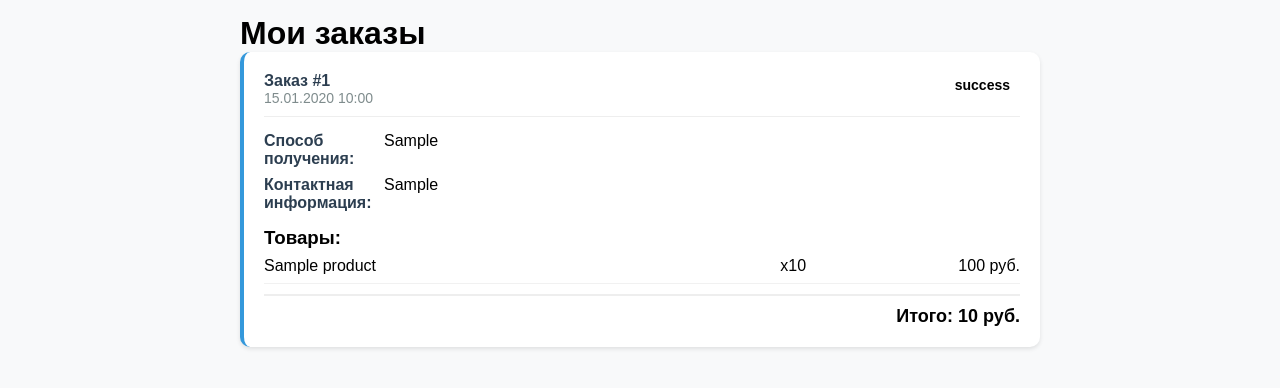
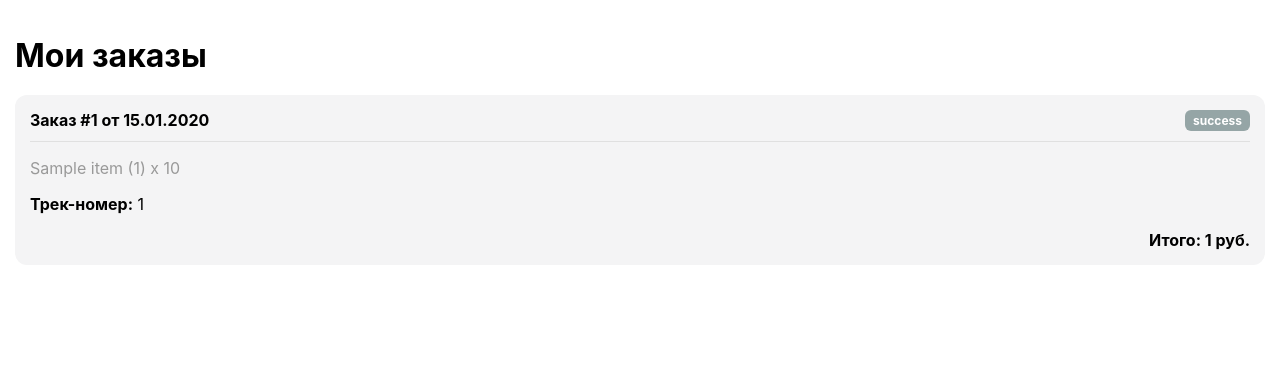
Before and after one commit to Roman-G-men/vipsneaker-bot, a Flask app: template templates/orders.html in a window 1280 px wide. Shown: the top 388 px of the page. Run offline with Flask 3, Linux system fonts and the light colour scheme; the template is opened without the code that fills it: most values are stand-ins (such as "Sample title", 1, 10 or a date in 2020); parts of the project's set-up code (start-up, migrations or seed data) failed here and were passed over; some libraries are stand-ins or nearby versions.

Commit message:
Final version of webapp and templates

```diff
--- a/templates/orders.html
+++ b/templates/orders.html
@@ -3,167 +3,91 @@
 <head>
     <meta charset="UTF-8">
     <meta name="viewport" content="width=device-width, initial-scale=1.0">
-    <title>Мои заказы - VIP Sneaker Shop</title>
+    <title>Мои заказы - VibesResell</title>
     <script src="https://telegram.org/js/telegram-web-app.js"></script>
     <style>
-        * {
-            box-sizing: border-box;
-            margin: 0;
-            padding: 0;
-            font-family: 'Arial', sans-serif;
+        :root {
+            --tg-theme-bg-color: #ffffff;
+            --tg-theme-text-color: #000000;
+            --tg-theme-hint-color: #999999;
+            --tg-theme-link-color: #3390ec;
+            --tg-theme-button-color: #3390ec;
+            --tg-theme-button-text-color: #ffffff;
+            --tg-theme-secondary-bg-color: #f4f4f5;
         }
-        body {
-            background-color: #f8f9fa;
+        body { font-family: -apple-system, BlinkMacSystemFont, 'Segoe UI', Roboto, 'Helvetica Neue', Arial, sans-serif; margin: 0; padding: 15px; background-color: var(--tg-theme-bg-color); color: var(--tg-theme-text-color); }
+        h1 { margin-bottom: 20px; }
+        .order-card {
+            background-color: var(--tg-theme-secondary-bg-color);
+            border-radius: 12px;
             padding: 15px;
-        }
-        .container {
-            max-width: 800px;
-            margin: 0 auto;
-        }
-        .order-card {
-            background: white;
-            border-radius: 10px;
-            padding: 20px;
-            margin-bottom: 20px;
-            box-shadow: 0 2px 4px rgba(0,0,0,0.1);
-            border-left: 4px solid #3498db;
+            margin-bottom: 15px;
         }
         .order-header {
             display: flex;
             justify-content: space-between;
-            margin-bottom: 15px;
+            font-weight: bold;
+            margin-bottom: 10px;
             padding-bottom: 10px;
-            border-bottom: 1px solid #eee;
-        }
-        .order-id {
-            font-weight: bold;
-            color: #2c3e50;
-        }
-        .order-date {
-            color: #7f8c8d;
-            font-size: 14px;
+            border-bottom: 1px solid #e0e0e0;
         }
         .order-status {
-            padding: 5px 10px;
-            border-radius: 5px;
-            font-weight: bold;
-            font-size: 14px;
+            padding: 3px 8px;
+            border-radius: 6px;
+            font-size: 12px;
+            color: white;
+            background-color: #95a5a6; /* Серый по умолчанию */
         }
-        .status-processing {
-            background-color: #f39c12;
-            color: white;
-        }
-        .status-sent {
-            background-color: #3498db;
-            color: white;
-        }
-        .status-ready {
-            background-color: #27ae60;
-            color: white;
-        }
-        .status-completed {
-            background-color: #7f8c8d;
-            color: white;
-        }
-        .order-info {
-            margin-bottom: 15px;
-        }
-        .info-item {
-            margin-bottom: 8px;
-            display: flex;
-        }
-        .info-label {
-            font-weight: bold;
-            width: 120px;
-            color: #2c3e50;
-        }
-        .info-value {
-            flex: 1;
-        }
-        .order-items {
-            margin-top: 15px;
-        }
-        .order-item {
-            display: flex;
-            justify-content: space-between;
-            padding: 8px 0;
-            border-bottom: 1px solid #f1f1f1;
-        }
-        .item-name {
-            flex: 3;
-        }
-        .item-quantity {
-            flex: 1;
-            text-align: center;
-        }
-        .item-price {
-            flex: 1;
-            text-align: right;
-        }
-        .order-total {
-            text-align: right;
-            font-weight: bold;
-            margin-top: 10px;
-            font-size: 18px;
-            padding-top: 10px;
-            border-top: 2px solid #eee;
-        }
-        .no-orders {
-            text-align: center;
-            padding: 40px;
-            color: #7f8c8d;
-        }
+        .order-status.processing { background-color: #f39c12; } /* Обработка */
+        .order-status.shipped { background-color: #3498db; }   /* Отправлен */
+        .order-status.delivered { background-color: #2ecc71; } /* Доставлен */
+        .order-status.cancelled { background-color: #e74c3c; }  /* Отменен */
+
+        .item-list { list-style: none; padding-left: 0; margin-bottom: 10px; }
+        .item-list li { color: var(--tg-theme-hint-color); }
+        .order-footer { text-align: right; font-weight: bold; }
+        .empty-orders { text-align: center; padding: 40px; color: var(--tg-theme-hint-color); }
     </style>
 </head>
 <body>
-    <div class="container">
     <h1>Мои заказы</h1>
 
-        {% if not orders %}
-        <div class="no-orders">
-            <p>У вас еще нет заказов</p>
-            <a href="{{ url_for('index') }}">Перейти в магазин</a>
-        </div>
-        {% else %}
+    {% if orders %}
         {% for order in orders %}
         <div class="order-card">
             <div class="order-header">
-                    <div>
-                        <div class="order-id">Заказ #{{ order.id }}</div>
-                        <div class="order-date">{{ order.date_created.strftime('%d.%m.%Y %H:%M') }}</div>
+                <span>Заказ #{{ order.id }} от {{ order.created_at.strftime('%d.%m.%Y') }}</span>
+                <span class="order-status
+                    {% if order.status == 'Обработка' or order.status == 'Ожидает оплаты' %}processing
+                    {% elif order.status == 'Отправлен' %}shipped
+                    {% elif order.status == 'Доставлен' %}delivered
+                    {% elif order.status == 'Отменен' %}cancelled
+                    {% endif %}
+                ">{{ order.status }}</span>
             </div>
-                    <div class="order-status status-{{ order.status|lower }}">
-                        {{ order.status }}
-                    </div>
-                </div>
-
-                <div class="order-info">
-                    <div class="info-item">
-                        <span class="info-label">Способ получения:</span>
-                        <span class="info-value">{{ order.delivery_method }}</span>
-                    </div>
-                    <div class="info-item">
-                        <span class="info-label">Контактная информация:</span>
-                        <span class="info-value">{{ order.contact_info|replace('\n', '<br>')|safe }}</span>
-                    </div>
-                </div>
-
-                <div class="order-items">
-                    <h3>Товары:</h3>
+            <ul class="item-list">
                 {% for item in order.items %}
-                    <div class="order-item">
-                        <div class="item-name">{{ item.product.name }}</div>
-                        <div class="item-quantity">x{{ item.quantity }}</div>
-                        <div class="item-price">{{ item.product.price * item.quantity }} руб.</div>
-                    </div>
+                    <li>{{ item.name }} ({{ item.size }}) x {{ item.quantity }}</li>
                 {% endfor %}
-                    <div class="order-total">
-                        Итого: {{ order.total }} руб.
-                    </div>
+            </ul>
+            {% if order.track_number %}
+            <p><strong>Трек-номер:</strong> {{ order.track_number }}</p>
+            {% endif %}
+            <div class="order-footer">
+                Итого: {{ order.total_amount }} руб.
             </div>
         </div>
         {% endfor %}
+    {% else %}
+        <div class="empty-orders">
+            <p>У вас пока нет заказов.</p>
+            <a href="/?user_id={{ user_id }}" style="color: var(--tg-theme-link-color);">Перейти в магазин</a>
+        </div>
     {% endif %}
-    </div>
+
+    <script>
+        const tg = window.Telegram.WebApp;
+        tg.ready();
+    </script>
 </body>
 </html>
```
Lines whose indentation alone changed are shown as unchanged.
